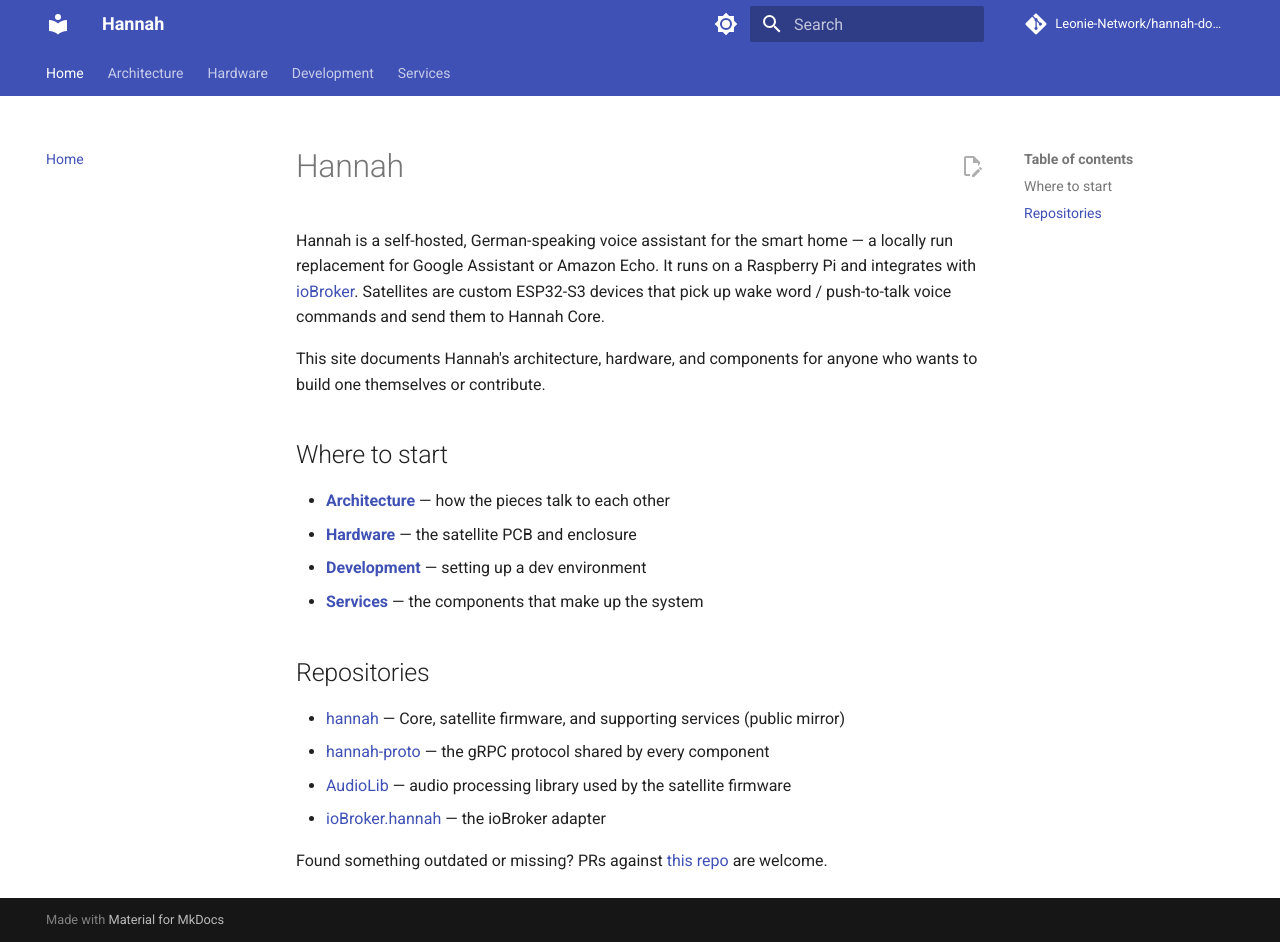
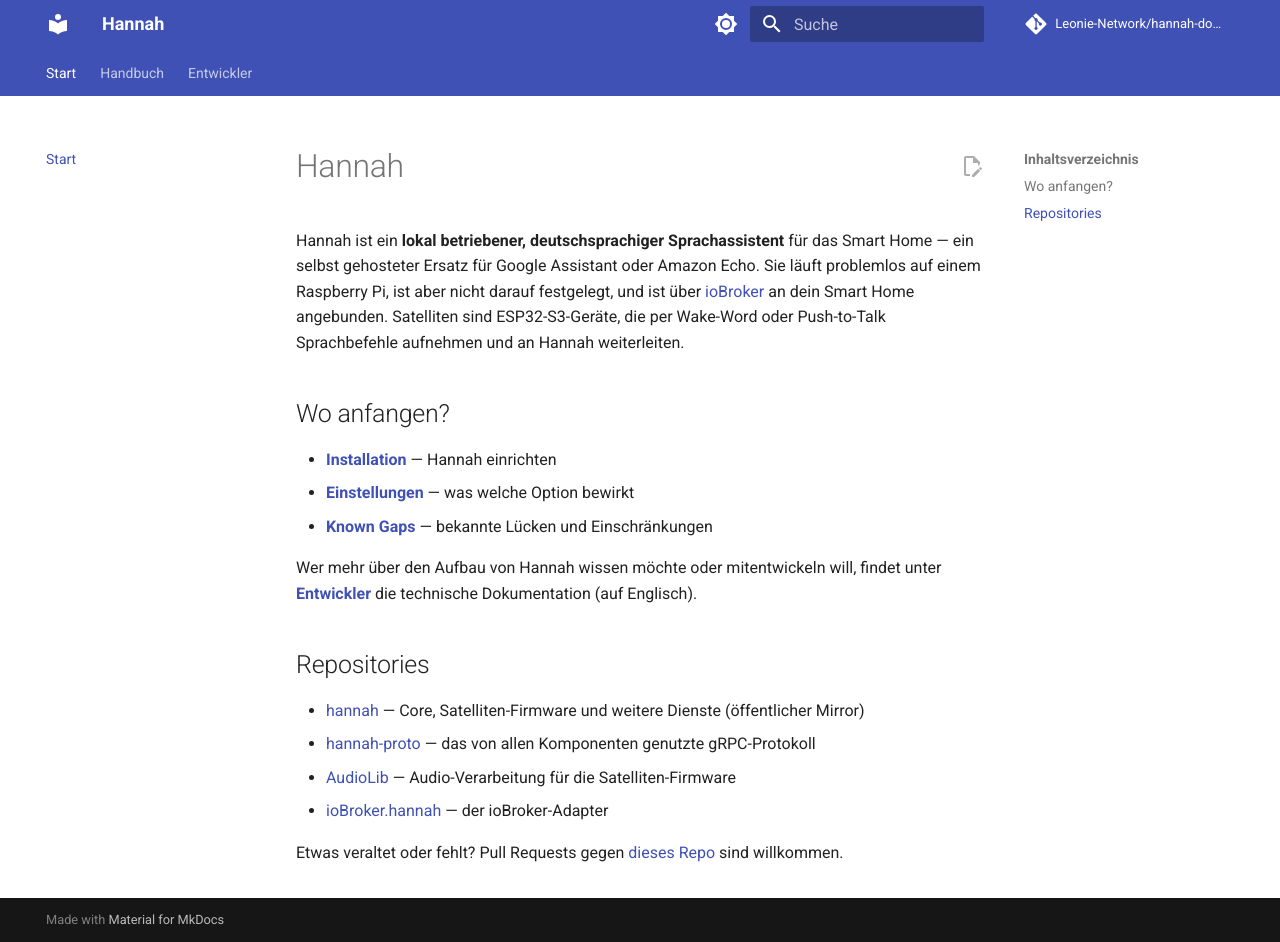
Before and after one commit to Leonie-Network/hannah-docs, an MkDocs documentation site: the page built from docs/index.md, in a window 1280 px wide and 942 px high. Built offline with MkDocs 1.6.1 and Material for MkDocs 9.7.7, drawn with Linux system fonts in a browser that asks for light colours; comment, search, counter and statistics services are not loaded.

Commit message:
docs: split site into Handbuch (German, user manual) and Entwickler (English, technical)
Manual section targets people installing/operating Hannah — German,
since Hannah's NLU is German-only and ioBroker's user base is
overwhelmingly DACH. The existing architecture/hardware/protocol/
services content moves under a secondary Entwickler section, stays
English, and isn't a priority to expand further right now.

Co-Authored-By: Claude Sonnet 5 <noreply@anthropic.com>

```diff
--- a/docs/index.md
+++ b/docs/index.md
@@ -1,25 +1,25 @@
 # Hannah
 
-Hannah is a self-hosted, German-speaking voice assistant for the smart home — a locally
-run replacement for Google Assistant or Amazon Echo. It runs on a Raspberry Pi and
-integrates with [ioBroker](https://www.iobroker.net/). Satellites are custom ESP32-S3
-devices that pick up wake word / push-to-talk voice commands and send them to Hannah Core.
+Hannah ist ein **lokal betriebener, deutschsprachiger Sprachassistent** für das Smart
+Home — ein selbst gehosteter Ersatz für Google Assistant oder Amazon Echo. Sie läuft
+problemlos auf einem Raspberry Pi, ist aber nicht darauf festgelegt, und ist über
+[ioBroker](https://www.iobroker.net/) an dein Smart Home angebunden. Satelliten sind ESP32-S3-Geräte, die per Wake-Word oder Push-to-Talk
+Sprachbefehle aufnehmen und an Hannah weiterleiten.
 
-This site documents Hannah's architecture, hardware, and components for anyone who wants
-to build one themselves or contribute.
+## Wo anfangen?
 
-## Where to start
+- **[Installation](manual/installation.md)** — Hannah einrichten
+- **[Einstellungen](manual/settings.md)** — was welche Option bewirkt
+- **[Known Gaps](manual/known-gaps.md)** — bekannte Lücken und Einschränkungen
 
-- **[Architecture](architecture/overview.md)** — how the pieces talk to each other
-- **[Hardware](hardware/overview.md)** — the satellite PCB and enclosure
-- **[Development](development/getting-started.md)** — setting up a dev environment
-- **[Services](services/overview.md)** — the components that make up the system
+Wer mehr über den Aufbau von Hannah wissen möchte oder mitentwickeln will, findet unter
+**[Entwickler](architecture/overview.md)** die technische Dokumentation (auf Englisch).
 
 ## Repositories
 
-- [hannah](https://github.com/NurPech/hannah) — Core, satellite firmware, and supporting services (public mirror)
-- [hannah-proto](https://github.com/NurPech/hannah-proto) — the gRPC protocol shared by every component
-- [AudioLib](https://github.com/NurPech/AudioLib) — audio processing library used by the satellite firmware
-- [ioBroker.hannah](https://github.com/NurPech/ioBroker.hannah) — the ioBroker adapter
+- [hannah](https://github.com/NurPech/hannah) — Core, Satelliten-Firmware und weitere Dienste (öffentlicher Mirror)
+- [hannah-proto](https://github.com/NurPech/hannah-proto) — das von allen Komponenten genutzte gRPC-Protokoll
+- [AudioLib](https://github.com/NurPech/AudioLib) — Audio-Verarbeitung für die Satelliten-Firmware
+- [ioBroker.hannah](https://github.com/NurPech/ioBroker.hannah) — der ioBroker-Adapter
 
-Found something outdated or missing? PRs against [this repo](https://github.com/Leonie-Network/hannah-docs) are welcome.
+Etwas veraltet oder fehlt? Pull Requests gegen [dieses Repo](https://github.com/Leonie-Network/hannah-docs) sind willkommen.
--- a/mkdocs.yml
+++ b/mkdocs.yml
@@ -8,6 +8,7 @@ edit_uri: edit/main/docs/
 
 theme:
   name: material
+  language: de
   palette:
     - media: "(prefers-color-scheme: light)"
       scheme: default
@@ -27,29 +28,34 @@ theme:
     - search.suggest
 
 nav:
-  - Home: index.md
-  - Architecture:
-      - Overview: architecture/overview.md
-      - Protocols:
-          - gRPC: architecture/protocols/grpc.md
-          - MQTT: architecture/protocols/mqtt.md
-          - UDP: architecture/protocols/udp.md
-  - Hardware:
-      - Overview: hardware/overview.md
-      - PCB Revisions: hardware/pcb-revisions.md
-      - Components: hardware/components.md
-      - Enclosure: hardware/enclosure.md
-  - Development:
-      - Getting Started: development/getting-started.md
-  - Services:
-      - Overview: services/overview.md
-      - Proxy: services/proxy.md
-      - Telegram: services/telegram.md
-      - VoiceID: services/voiceid.md
-      - Timer Service: services/timer.md
-      - Asset Server: services/asset-server.md
-      - Update Server: services/update-server.md
-      - WebUI: services/webui.md
+  - Start: index.md
+  - Handbuch:
+      - Installation: manual/installation.md
+      - Einstellungen: manual/settings.md
+      - Known Gaps: manual/known-gaps.md
+  - Entwickler:
+      - Architecture:
+          - Overview: architecture/overview.md
+          - Protocols:
+              - gRPC: architecture/protocols/grpc.md
+              - MQTT: architecture/protocols/mqtt.md
+              - UDP: architecture/protocols/udp.md
+      - Hardware:
+          - Overview: hardware/overview.md
+          - PCB Revisions: hardware/pcb-revisions.md
+          - Components: hardware/components.md
+          - Enclosure: hardware/enclosure.md
+      - Development:
+          - Getting Started: development/getting-started.md
+      - Services:
+          - Overview: services/overview.md
+          - Proxy: services/proxy.md
+          - Telegram: services/telegram.md
+          - VoiceID: services/voiceid.md
+          - Timer Service: services/timer.md
+          - Asset Server: services/asset-server.md
+          - Update Server: services/update-server.md
+          - WebUI: services/webui.md
 
 markdown_extensions:
   - admonition
```
Also changed, not shown: docs/manual/installation.md (added, +12 -0 lines), docs/manual/known-gaps.md (added, +8 -0 lines), docs/manual/settings.md (added, +8 -0 lines).
